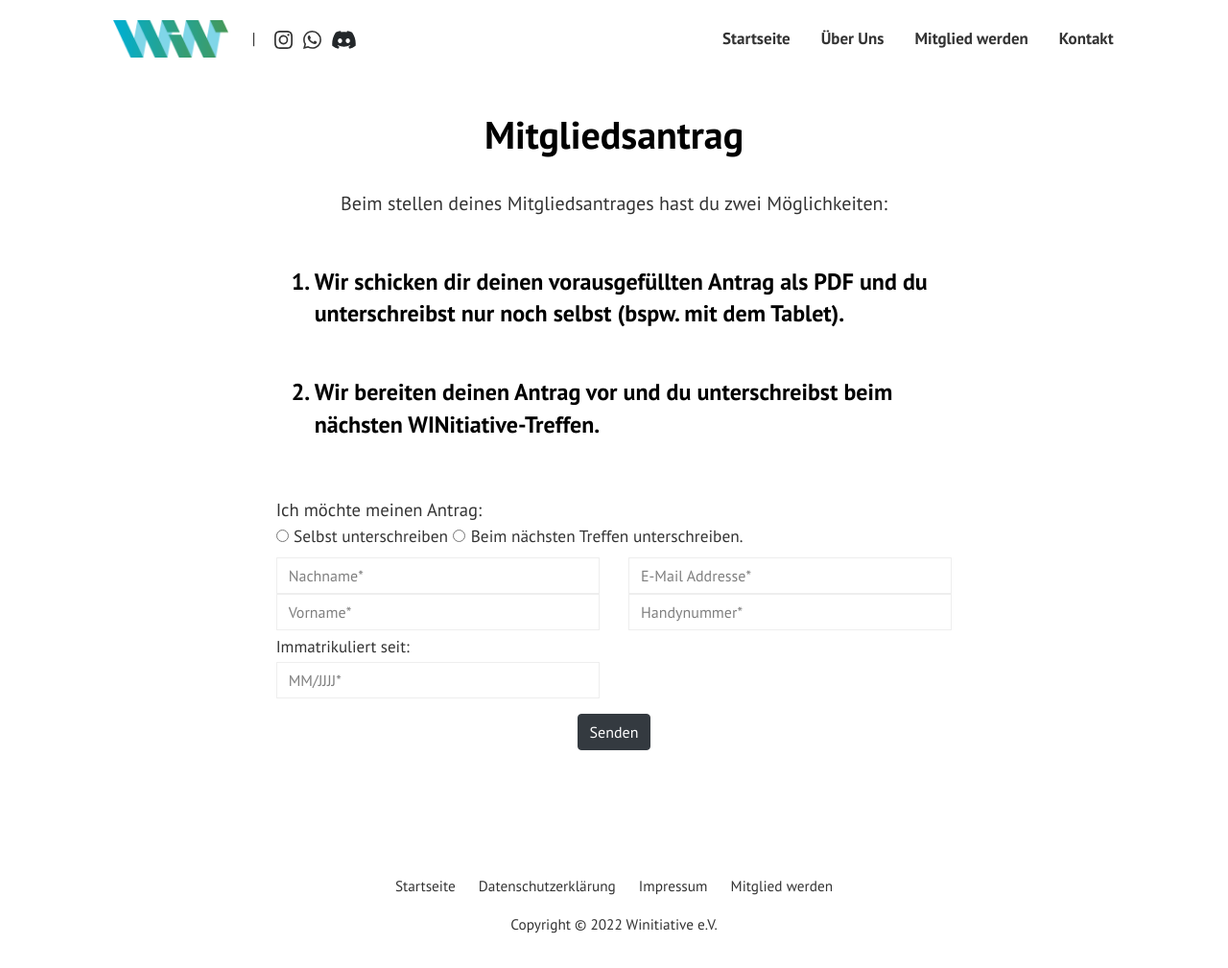
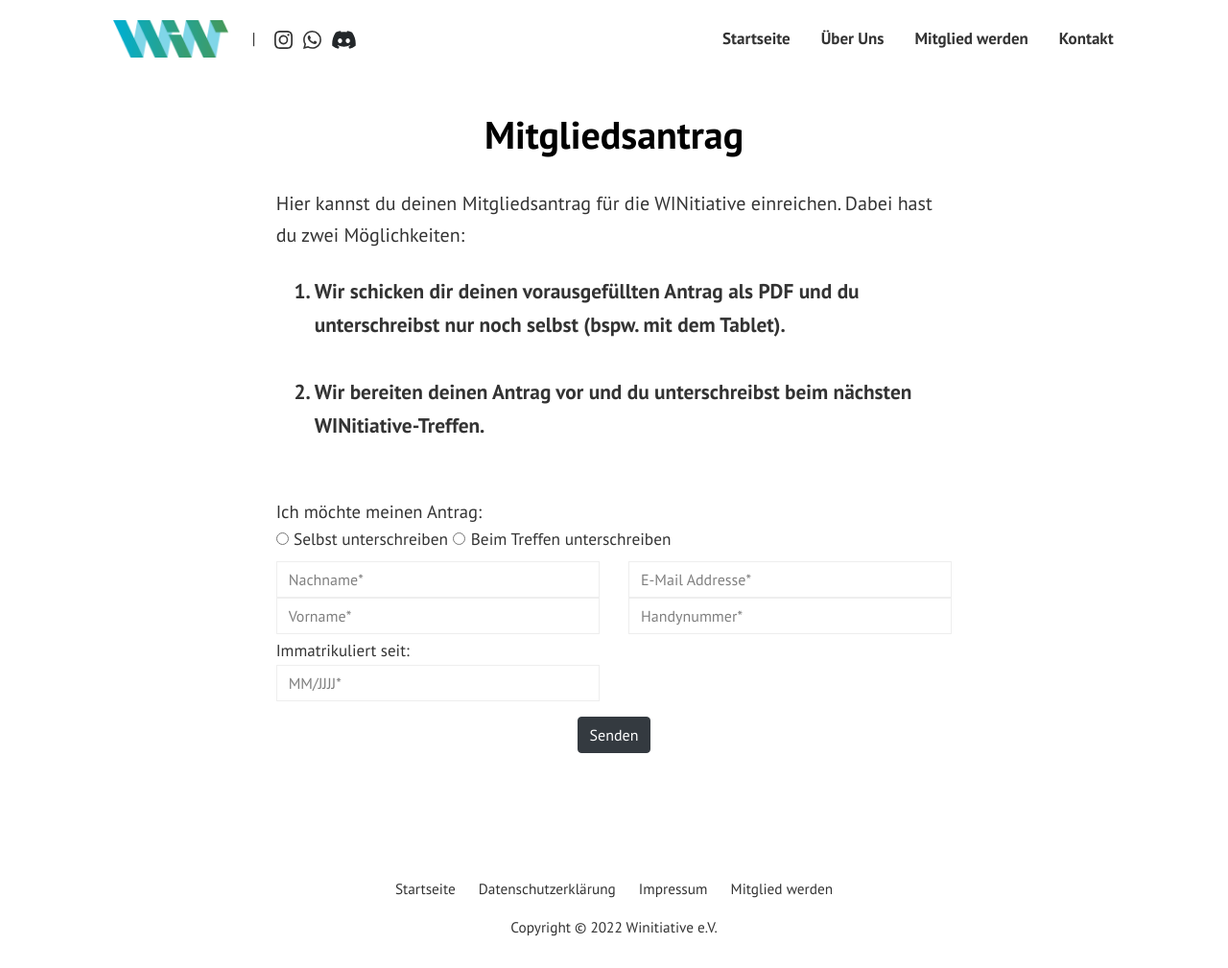
Before and after one commit to WINitiative-Augsburg-eV/webseite, a Jekyll site: the page built from pages/anmeldung.html, in a window 1280 px wide and 1009 px high. Shown: the whole window at 96% size. Built offline with Jekyll 4.4.1, drawn with Linux system fonts in a browser that asks for light colours.

Commit message:
Mitgliedsantrag neu

```diff
--- a/assets/css/theme.scss
+++ b/assets/css/theme.scss
@@ -167,6 +167,14 @@ small, .small {
    .mobile-dash-2 {
     display: none;
   }
+  .liste2{
+    display: none;
+  }
+}
+@media only screen and (min-width: 565px) {
+  .mobile-break{
+  display: none;
+  }
 }
 
 @media only screen and (max-width: 500px) {
@@ -181,6 +189,9 @@ small, .small {
   }
   .d-flex.align-items-center{
     margin-left: 0 !important;
+  }
+  .liste1 {
+    display: none;
   }
 }
 
--- a/pages/anmeldung.html
+++ b/pages/anmeldung.html
@@ -19,11 +19,17 @@ comments: false
    </style>
 </head>
 
-<center><p>Beim stellen deines Mitgliedsantrages hast du zwei Möglichkeiten:</p></center>
-  <ol>
-          <h4><li>Wir schicken dir deinen vorausgefüllten Antrag als PDF und du unterschreibst nur noch selbst (bspw. mit dem Tablet).</li></h4>
-          <h4><li>Wir bereiten deinen Antrag vor und du unterschreibst beim nächsten WINitiative-Treffen.</li></h4>
+<p>Hier kannst du deinen Mitgliedsantrag für die WINitiative einreichen. Dabei hast du zwei Möglichkeiten:</p>
+  <ol style="font-size: 16pt; font-weight: bold" class="liste1">
+          <li>Wir schicken dir deinen vorausgefüllten Antrag als PDF und du unterschreibst nur noch selbst (bspw. mit dem Tablet).</li>
+          <br>
+          <li>Wir bereiten deinen Antrag vor und du unterschreibst beim nächsten WINitiative-Treffen.</li>
   </ol>
+  <div class="liste2">
+    <p style="font-weight: bold; font size: 16pt">1. Wir schicken dir deinen vorausgefüllten Antrag als PDF und du unterschreibst nur noch selbst (bspw. mit dem Tablet).
+    <br><br>
+    2. Wir bereiten deinen Antrag vor und du unterschreibst beim nächsten WINitiative-Treffen.</p>
+  </div>
   <br>
       <div>
         <form action="https://formsubmit.co/09d59bd4883cc050554222c88652ce2d" method="POST">
@@ -32,11 +38,12 @@ comments: false
           <input type="hidden" name="_captcha" value="false">
         <div class="form-group row">
         <div class="col-md-12">
-          <legend style="font-size: 14pt; margin-bottom: -5px;">Ich möchte meinen Antrag:</legend>
+          <legend style="font-size: 14pt; margin-bottom: -3px;">Ich möchte meinen Antrag:</legend>
           <input type="radio" id="pp" name="zahlung" value="an-mich-senden" required>
           <label for="pp" style="font-size: 13pt">Selbst unterschreiben</label>
+          <br class="mobile-break">
           <input type="radio" id="br" name="zahlung" value="beim-treffen">
-          <label for="br" style="font-size: 13pt">Beim nächsten Treffen unterschreiben.</label>
+          <label for="br" style="font-size: 13pt">Beim Treffen unterschreiben</label>
         </div>
         <div class="col-md-6">
         <input class="form-control" type="text" name="Nachname" placeholder="Nachname*" required>
```
Also changed, not shown: 1 other file.
